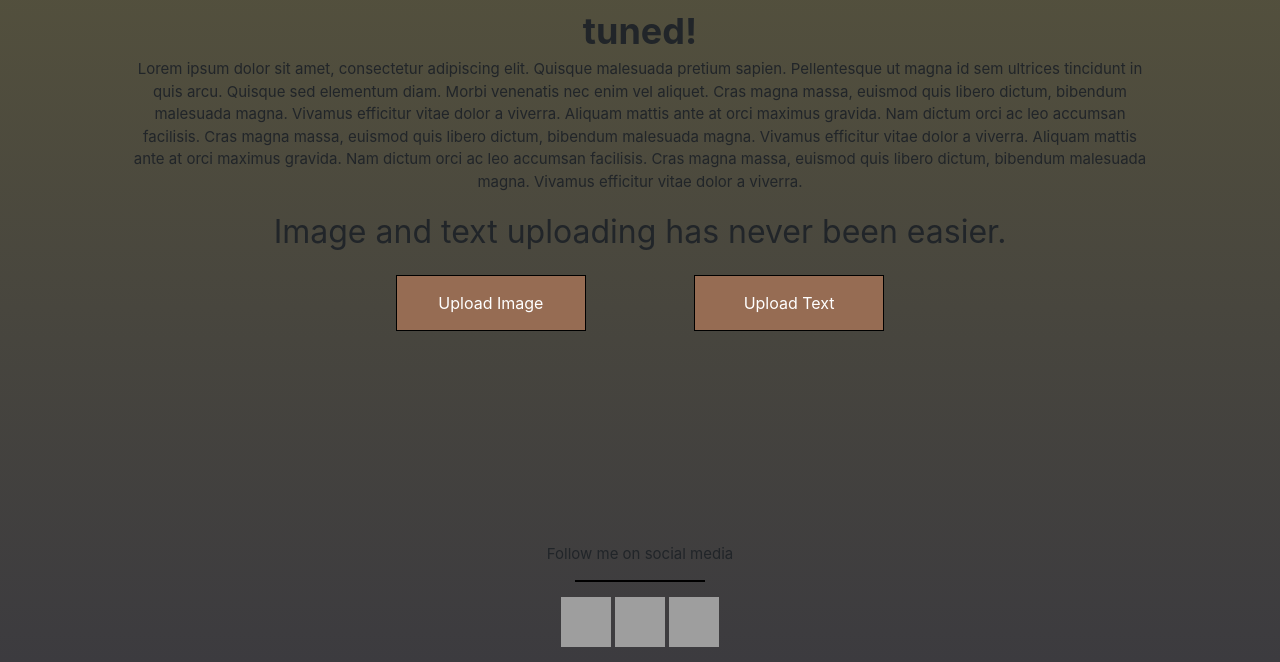
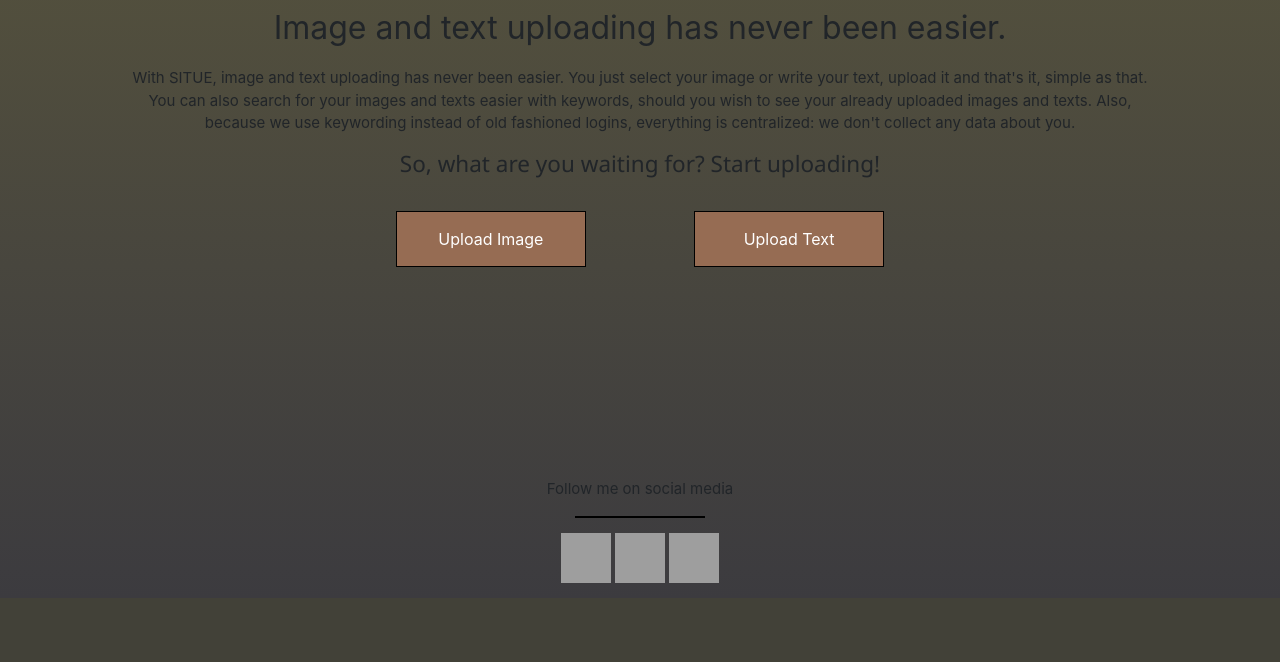
Before and after one commit to GabrielMares00/SITUE, a PHP site: page /uploads/home in a window 1280 px wide. Shown: the part 400-1062 px from the top of the page. After the commit the page ends 983 px from the top, so only its background shows below. Run offline with PHP 8.4, Linux system fonts and the light colour scheme; grey boxes are pictures that could not be loaded.

Commit message:
Removed lorem ipsum

```diff
--- a/home.php
+++ b/home.php
@@ -49,30 +49,28 @@
         <center><img src="Style/Logo.png" class="logo"></center>
 
         <header>
-        This is a work in progress image and text uploader. Stay tuned!
+        Welcome to SITUE - Simplest Image & Text Uploader Ever
         </header>
-
-        <p>
-            Lorem ipsum dolor sit amet, consectetur adipiscing elit.
-            Quisque malesuada pretium sapien.
-            Pellentesque ut magna id sem ultrices tincidunt in quis arcu.
-            Quisque sed elementum diam.
-            Morbi venenatis nec enim vel aliquet.
-            Cras magna massa, euismod quis libero dictum,
-            bibendum malesuada magna. Vivamus efficitur vitae dolor a viverra.
-            Aliquam mattis ante at orci maximus gravida.
-            Nam dictum orci ac leo accumsan facilisis.
-            Cras magna massa, euismod quis libero dictum,
-            bibendum malesuada magna. Vivamus efficitur vitae dolor a viverra.
-            Aliquam mattis ante at orci maximus gravida.
-            Nam dictum orci ac leo accumsan facilisis.
-            Cras magna massa, euismod quis libero dictum,
-            bibendum malesuada magna. Vivamus efficitur vitae dolor a viverra.
-        </p>
 
         <p id="subtitle">
             Image and text uploading has never been easier.
         </p>
+
+        <p>
+            With SITUE, image and text uploading has never been easier. You just select your image or write your text, upload it
+            and that's it, simple as that.
+
+            You can also search for your images and texts easier with keywords, should you wish to see your already uploaded images and texts.
+            Also, because we use keywording instead of old fashioned logins, everything is centralized: we don't collect any data about you.
+        </p>
+
+        <center>
+        <h4>
+            So, what are you waiting for? Start uploading!
+        </h4>
+        </center>
+
+        <br>
     </div>
 
     <center>
```
